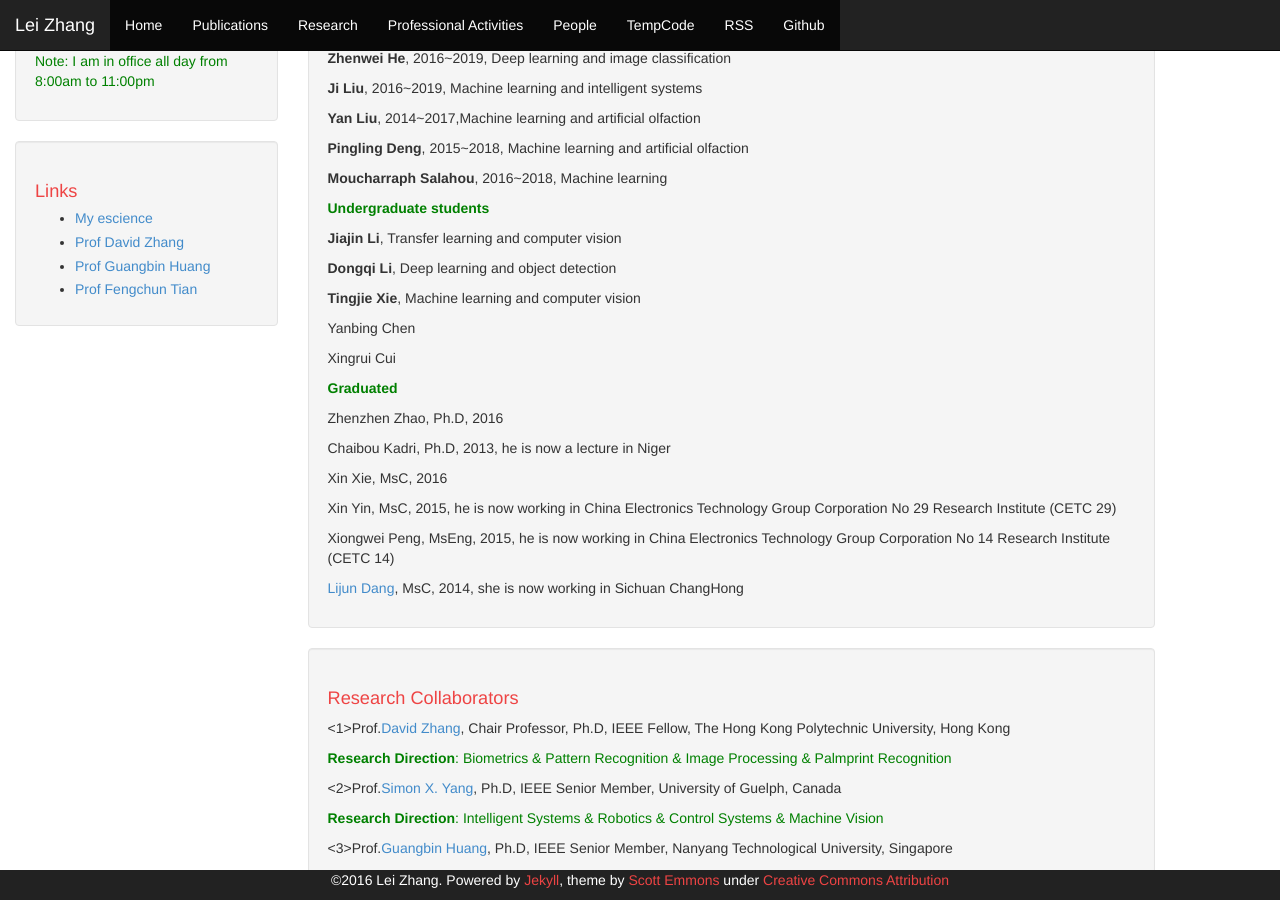
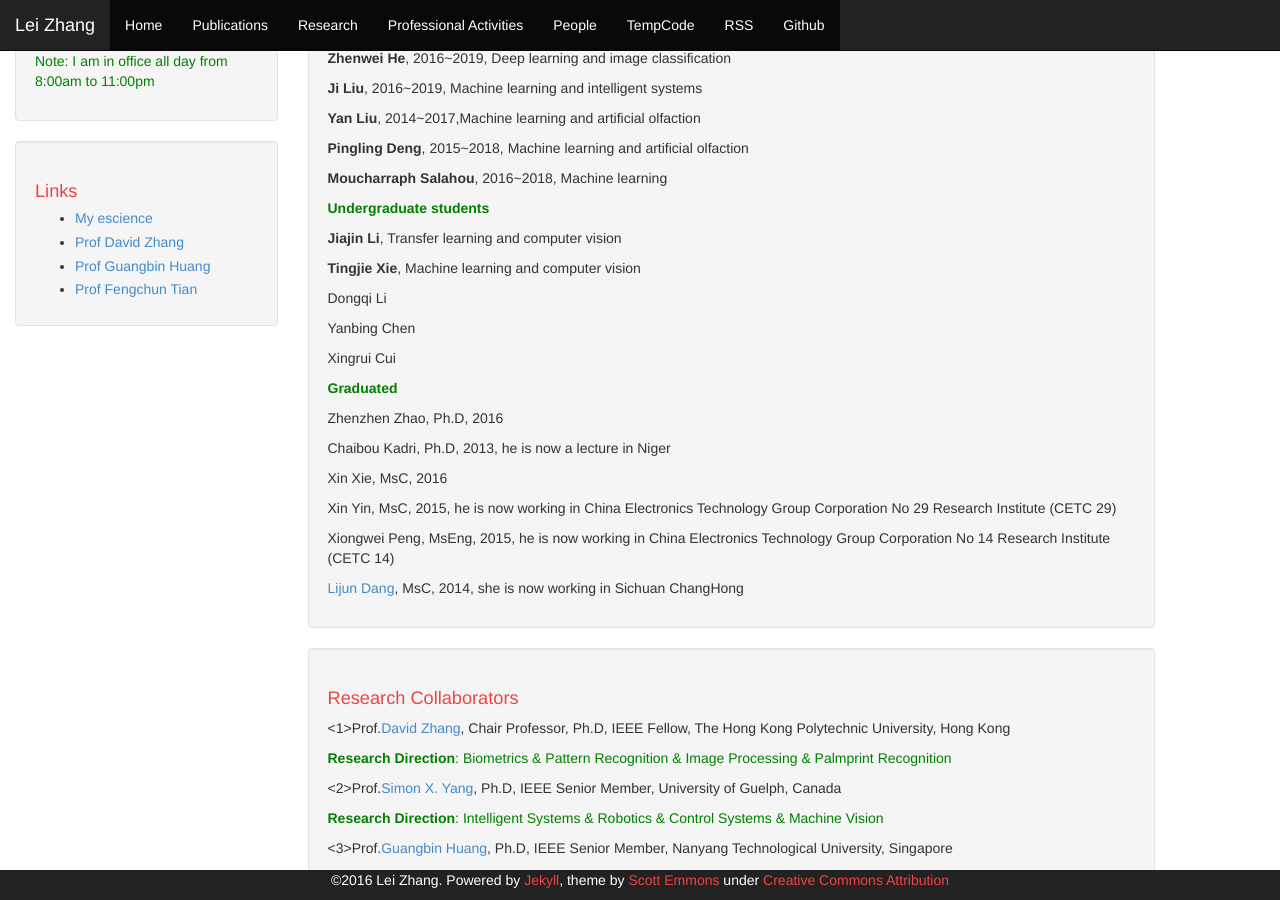
Before and after one commit to DrLeiZhang/website, a Jekyll site: the page built from people.html, in a window 1280 px wide and 900 px high, scrolled down 616 px. Built offline with Jekyll 4.4.1, drawn with Linux system fonts in a browser that asks for light colours; Markdown is read by kramdown in place of the engine named in the settings.

Commit message:
Update
Signed-off-by: leizhang@cqu.edu.cn <leizhang@cqu.edu.cn>

```diff
--- a/people.html
+++ b/people.html
@@ -32,8 +32,8 @@ layout: default
 
 <p style="color:green;"><h0><B>Undergraduate students</B></h0></p>
 <p><B>Jiajin Li</B>, Transfer learning and computer vision</p>
-<p><B>Dongqi Li</B>, Deep learning and object detection</p>
 <p><B>Tingjie Xie</B>, Machine learning and computer vision</p>
+<p>Dongqi Li</p>
 <p>Yanbing Chen</p>
 <p>Xingrui Cui</p>
 
```
